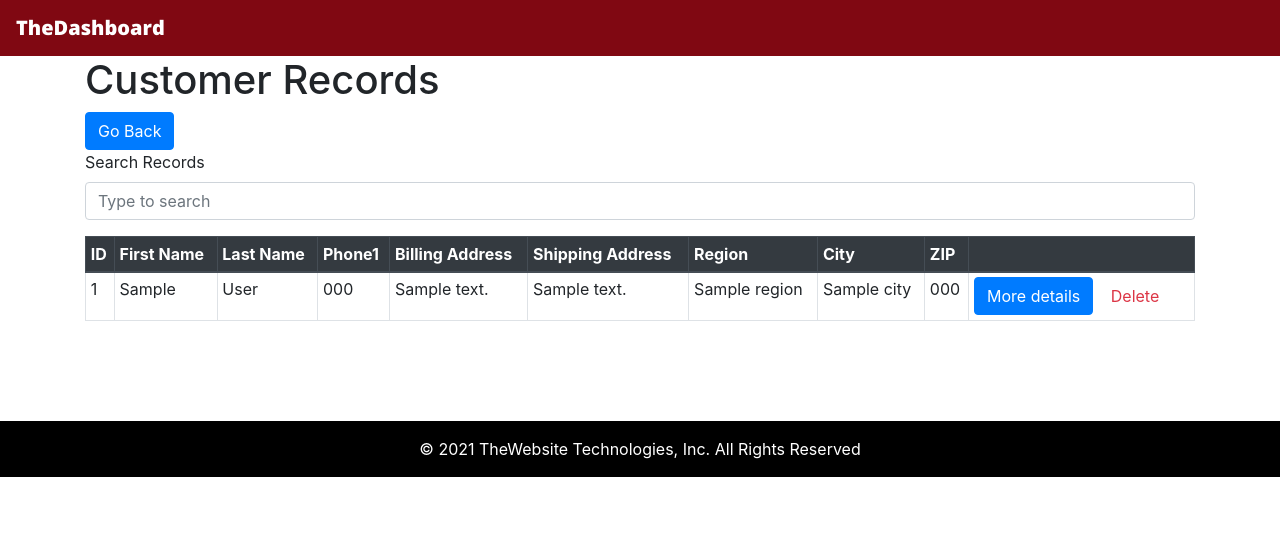
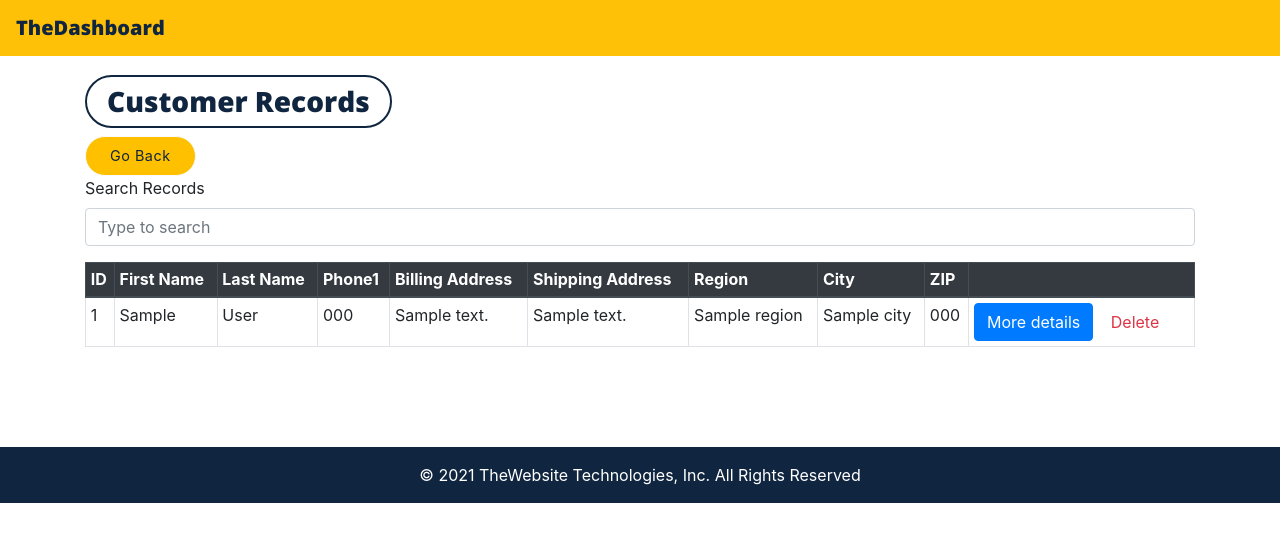
Before and after one commit to jjpormento21/TheJaJeJiJoJu, a Flask app: page /admin/view/records in a window 1280 px wide. Shown: the top 542 px of the page. Run offline with Flask 2, Linux system fonts and the light colour scheme; a database or web service that is not in the repository returns one stand-in record (values such as "Sample title"); some libraries are stand-ins or nearby versions.

Commit message:
change colors and edited the customer records

```diff
--- a/static/css/admin.css
+++ b/static/css/admin.css
@@ -4,22 +4,19 @@
 @import url('https://fonts.googleapis.com/css2?family=Open+Sans:wght@300;400&display=swap');
 
 #dashboard-footer{
-    background-color: #000;
+    background-color: #10253F;
     padding: 1em;
     color: #fff;
     text-align: center;
 }
 
 .bg-color {
-    background-color: #EACBCB;
-}
+    background-image: linear-gradient(#386194, white);
 
-.nav-color {
-    background-color: #800812;
 }
 
 .jumbotron {
-    background-color: #BB2734;
+    background-color: #10253F;
     border-radius: 25px;
 }
 
@@ -65,14 +62,26 @@
 
 .catalog {
     border-radius: 20px;
+    border: #10253F;
 }
 
 .dashboard-btn {
-    background-color: #D8765C;
+    background-color: #FFC000;
     padding: .5rem 1.5rem;
     border-radius: 24px;
-    color: white;
+    color: #10253F;
     font-size: .9rem;
     letter-spacing: .5px;
     text-decoration: none;
 }
+
+.dashboard-round {
+    display: inline-block;
+    border: 2px solid #10253F;
+    border-radius: 2rem;
+    padding: .5rem 1.25rem;
+    font-family: 'Open Sans', 'Helvetica', 'Tahoma', sans-serif;
+    color:#10253F;
+    font-weight: 800;
+    margin-top: 0.5cm;
+}
--- a/templates/admin/customer-records.html
+++ b/templates/admin/customer-records.html
@@ -6,8 +6,8 @@
 
 {% block body %}
 <div class="container">
-    <h1>Customer Records</h1>
-    <a href="/admin/dashboard" class="btn btn-primary">Go Back</a>
+    <h3 class="dashboard-round font-weight-800 position-absolute">Customer Records</h3>
+    <a href="/admin/dashboard" class="btn btn-light dashboard-btn" style="margin-top: 5rem;">Go Back</a>
     <label for="search" class="d-block">Search Records</label>
     <input type="search" name="search" id="search" class="form-control" placeholder="Type to search">
 </div>
--- a/templates/admin/dashboard_template.html
+++ b/templates/admin/dashboard_template.html
@@ -12,8 +12,8 @@
 </head>
 
 <body>
-    <nav class="navbar navbar-light nav-color">
-        <a class="navbar-brand dashboard-font" style="color: white; "href="/admin/dashboard">TheDashboard</a>
+    <nav class="navbar navbar-light bg-warning">
+        <a class="navbar-brand dashboard-font" style="color: #10253F; "href="/admin/dashboard">TheDashboard</a>
     </nav>
 
     {% block body %}{% endblock %}
```
